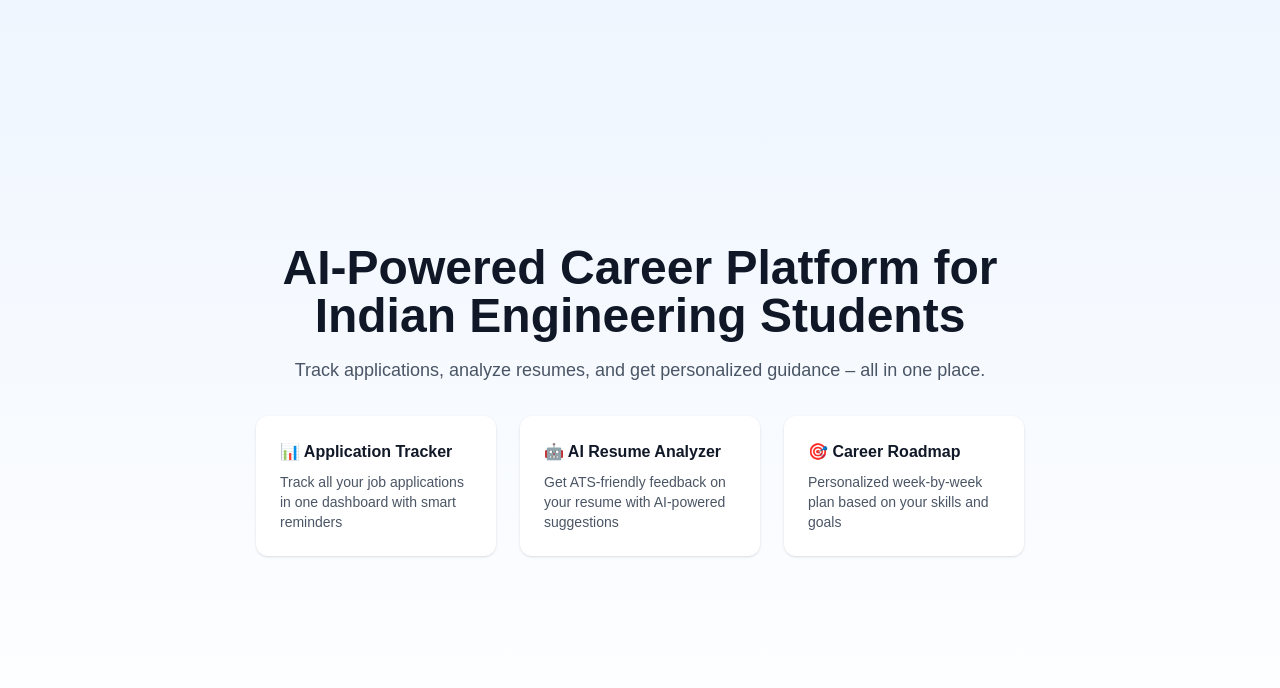
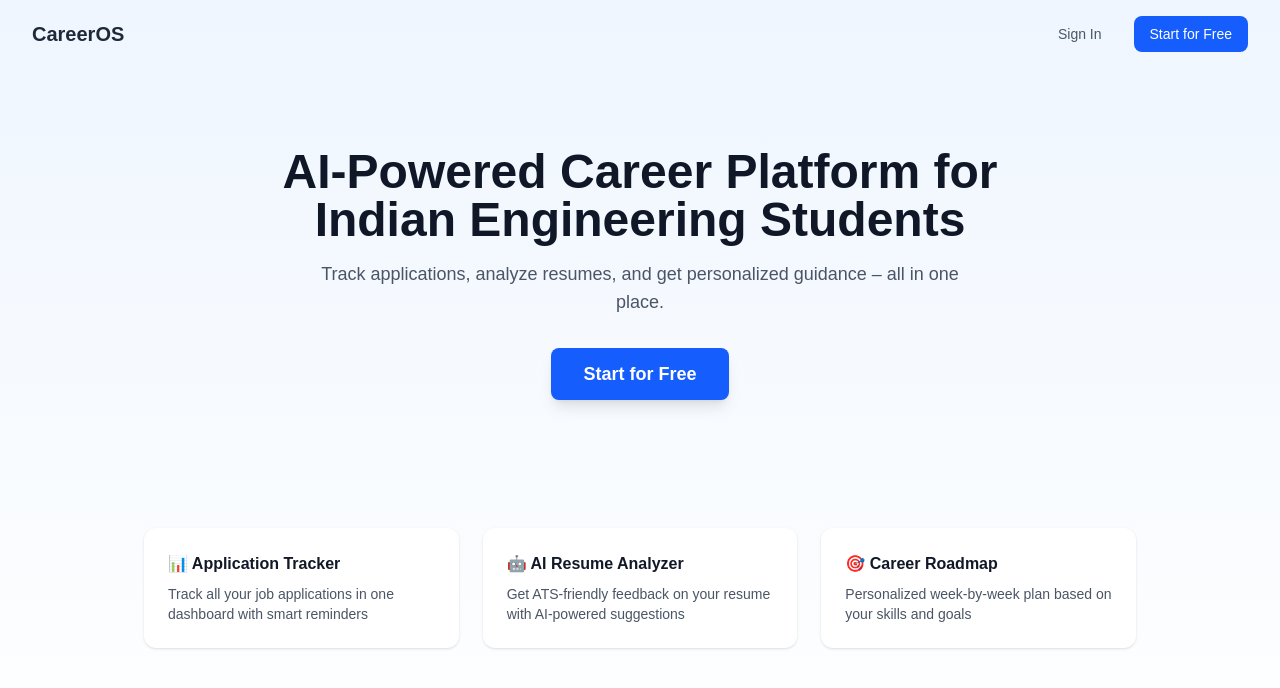
Before and after one commit to PankhuriSrivastav/careeros, a Next.js app in the folder frontend/: page / in a window 1280 px wide. Shown: the top 688 px of the page. Built offline with nearby package versions, Linux system fonts and the light colour scheme.

Commit message:
Add Sign In and Start for Free buttons to landing page

```diff
--- a/frontend/src/app/page.tsx
+++ b/frontend/src/app/page.tsx
@@ -1,26 +1,62 @@
+import Link from 'next/link';
+
 export default function HomePage() {
   return (
-    <main className="min-h-screen flex flex-col items-center justify-center bg-gradient-to-b from-blue-50 to-white">
-      <div className="max-w-3xl text-center">
-        <h1 className="text-5xl font-bold text-gray-900 mb-4">
+    <main className="min-h-screen bg-gradient-to-b from-blue-50 to-white">
+      {/* Navigation bar */}
+      <nav className="flex justify-between items-center px-8 py-4">
+        <span className="text-xl font-bold text-gray-800">CareerOS</span>
+        <div className="flex gap-4">
+          <Link
+            href="/login"
+            className="px-4 py-2 text-sm text-gray-600 hover:text-gray-900 transition"
+          >
+            Sign In
+          </Link>
+          <Link
+            href="/register"
+            className="px-4 py-2 text-sm bg-blue-600 text-white rounded-lg hover:bg-blue-700 transition font-medium"
+          >
+            Start for Free
+          </Link>
+        </div>
+      </nav>
+
+      {/* Hero section */}
+      <div className="flex flex-col items-center justify-center text-center px-4 pt-20 pb-32">
+        <h1 className="text-5xl font-bold text-gray-900 mb-4 max-w-3xl">
           AI-Powered Career Platform for Indian Engineering Students
         </h1>
-        <p className="text-lg text-gray-600 mb-8">
+        <p className="text-lg text-gray-600 mb-8 max-w-2xl">
           Track applications, analyze resumes, and get personalized guidance – all in one place.
         </p>
-        <div className="grid grid-cols-1 md:grid-cols-3 gap-6 text-left">
+        <Link
+          href="/register"
+          className="px-8 py-3 bg-blue-600 text-white rounded-lg hover:bg-blue-700 transition font-semibold text-lg shadow-lg"
+        >
+          Start for Free
+        </Link>
+      </div>
+
+      {/* Features cards */}
+      <div className="max-w-5xl mx-auto grid grid-cols-1 md:grid-cols-3 gap-6 px-4 pb-20">
         <div className="bg-white p-6 rounded-xl shadow">
           <h2 className="font-semibold mb-2">📊 Application Tracker</h2>
-            <p className="text-sm text-gray-600">Track all your job applications in one dashboard with smart reminders</p>
+          <p className="text-sm text-gray-600">
+            Track all your job applications in one dashboard with smart reminders
+          </p>
         </div>
         <div className="bg-white p-6 rounded-xl shadow">
           <h2 className="font-semibold mb-2">🤖 AI Resume Analyzer</h2>
-            <p className="text-sm text-gray-600">Get ATS-friendly feedback on your resume with AI-powered suggestions</p>
+          <p className="text-sm text-gray-600">
+            Get ATS-friendly feedback on your resume with AI-powered suggestions
+          </p>
         </div>
         <div className="bg-white p-6 rounded-xl shadow">
           <h2 className="font-semibold mb-2">🎯 Career Roadmap</h2>
-            <p className="text-sm text-gray-600">Personalized week-by-week plan based on your skills and goals</p>
-          </div>
+          <p className="text-sm text-gray-600">
+            Personalized week-by-week plan based on your skills and goals
+          </p>
         </div>
       </div>
     </main>
```
Lines whose indentation alone changed are shown as unchanged.
